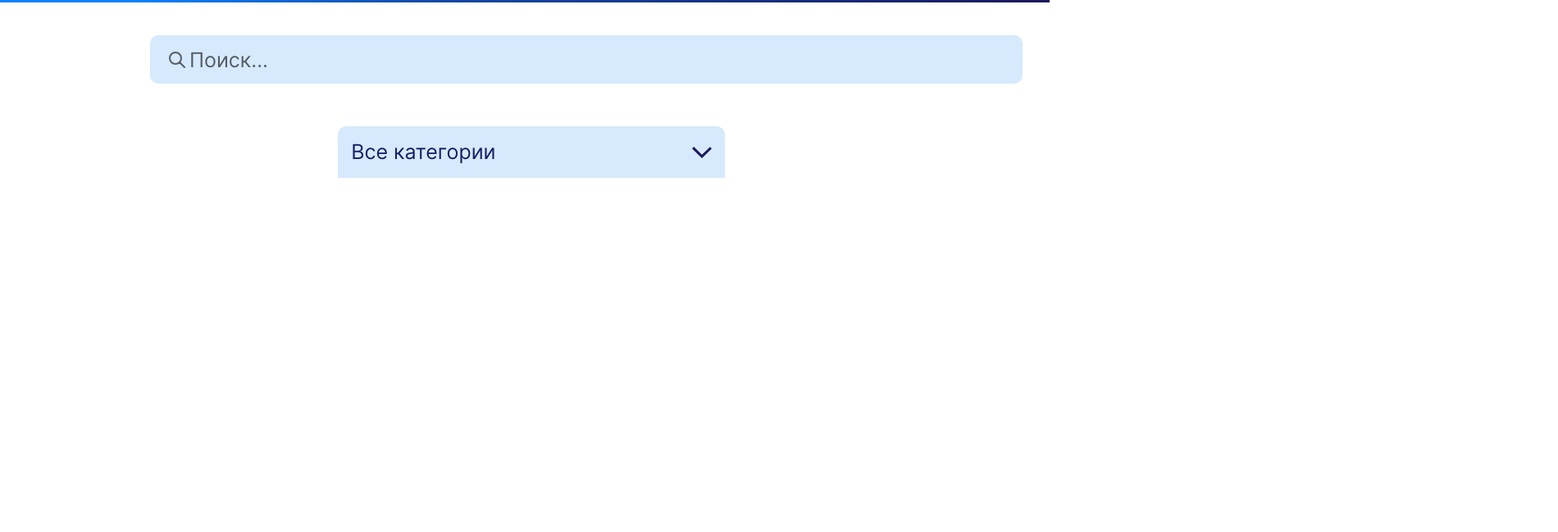
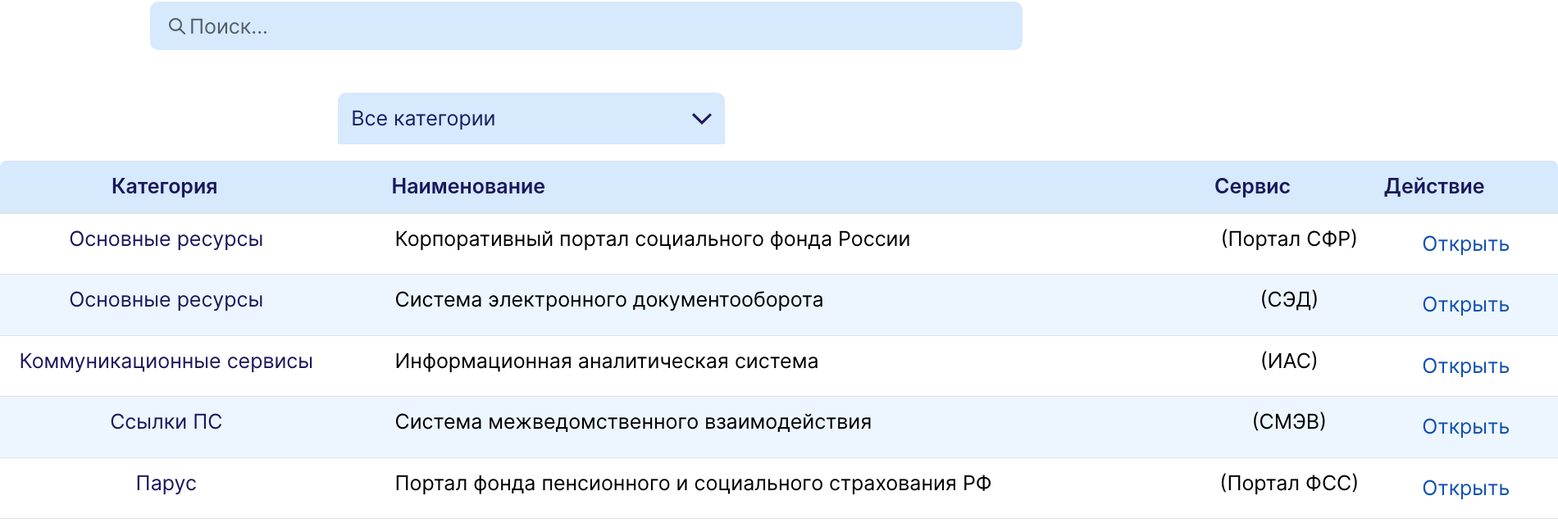
Before and after one commit to kublahan/OSFR_Service, a Vue app in the folder OSFR_Service_UI/: page / in a window 1280 px wide. Shown: the part 337-986 px from the top of the page at 82% size, 1900 px wide, since content can reach past the window. Before the commit the page ends 800 px from the top, so only its background shows below. Built offline with nearby package versions, Linux system fonts and the light colour scheme.

Commit message:
Add static table

```diff
--- /dev/null
+++ b/OSFR_Service_UI/src/components/ResourcesTable.vue
@@ -0,0 +1,152 @@
+<template>
+    <div class="table-responsive table-container">
+        <table class="table">
+            <thead>
+                <tr>
+                    <th class="col-category">Категория</th>
+                    <th class="col-name">Наименование</th>
+                    <th class="col-service">Сервис</th>
+                    <th class="col-action">Действие</th>
+                </tr>
+            </thead>
+            <!-- <tbody>
+                <tr v-for="resource in resources" :key="resource.id">
+                    <td>{{ resource.category }}</td>
+                    <td>{{ resource.name }}</td>
+                    <td>{{ resource.service }}</td>
+                    <td>
+                        <button
+                        @click="openResource(resource.url)"
+                        class="btn btn-primary btn-sm">
+                            Открыть
+                        </button>
+                    </td>
+                </tr>
+            </tbody> -->
+        <tbody>
+        <tr>
+          <td class="category">Основные ресурсы</td>
+          <td class="name">Корпоративный портал социального фонда России</td>
+          <td>(Портал СФР)</td>
+          <td><button class="action-btn">Открыть</button></td>
+        </tr>
+        <tr>
+          <td class="category">Основные ресурсы</td>
+          <td class="name">Система электронного документооборота</td>
+          <td>(СЭД)</td>
+          <td><button class="action-btn">Открыть</button></td>
+        </tr>
+        <tr>
+          <td class="category">Коммуникационные сервисы</td>
+          <td class="name">Информационная аналитическая система</td>
+          <td>(ИАС)</td>
+          <td><button class="action-btn">Открыть</button></td>
+        </tr>
+        <tr>
+          <td class="category">Ссылки ПС</td>
+          <td class="name">Система межведомственного взаимодействия</td>
+          <td>(СМЭВ)</td>
+          <td><button class="action-btn">Открыть</button></td>
+        </tr>
+        <tr>
+          <td class="category">Парус</td>
+          <td class="name">Портал фонда пенсионного и социального страхования РФ</td>
+          <td>(Портал ФСС)</td>
+          <td><button class="action-btn">Открыть</button></td>
+        </tr>
+      </tbody>
+        </table>
+    </div>
+</template>
+
+<script lang="ts">
+
+export default {
+  name: 'ResourcesTable'
+};
+</script>
+
+<style scoped>
+/* Основной контейнер таблицы */
+.table-container {
+  margin: 20px auto;
+  border-radius: 8px;
+  overflow: hidden;
+  width: 118.75rem;
+}
+
+/* Стили таблицы */
+.table {
+  width: 100%;
+  border-collapse: collapse;
+}
+
+/* Заголовки столбцов */
+.table th {
+  background-color: #D6E9FD; /* Темно-синий */
+  color: #1A185C;
+  font-weight: 600;
+  font-size: 25px;
+}
+
+/* Ячейки таблицы */
+.table td {
+  padding: 12px 16px;
+  border-bottom: 1px solid #e0e0e0;
+  color: #000000;
+  font-size: 25px;
+  font-family: 'Inter-Regular';
+  text-align: center;
+}
+
+/* Стили кнопки */
+.action-btn {
+  padding: 6px 12px;
+  background-color: transparent;
+  border: none;
+  box-shadow: none;
+  color: #1150B0;
+  border: none;
+  cursor: pointer;
+  font-size: 25px;
+  font-family: 'Inter-Regular';
+
+}
+
+td.category {
+    color: #1A185C;
+}
+
+td.name {
+    text-align: left;
+}
+
+.table tbody tr:nth-child(even) {
+    background-color: #EDF6FF;
+}
+
+.table tbody tr:nth-child(odd) {
+    background-color: #FFFFFF;
+}
+
+.table th.col-category,
+.table td.category {
+  width: 15.4375rem;
+  padding-right: 4.75rem;
+  text-align: center; /* Например, 250 пикселей для "Категории" */
+}
+
+.table th.col-name,
+.table td.name {
+  width: 45.5625rem;
+  text-align: left; /* Например, 500 пикселей для "Наименования" */
+}
+
+.table th.col-service {
+  width: 150px; /* Например, 150 пикселей для "Сервиса" */
+}
+
+.table th.col-action {
+  width: 120px; /* Например, 120 пикселей для "Действия" */
+}
+</style>
--- a/OSFR_Service_UI/src/views/MainView.vue
+++ b/OSFR_Service_UI/src/views/MainView.vue
@@ -1,11 +1,13 @@
 <script>
 import SearchInput from '@/components/SearchInput.vue';
-import CategoryDropdown from '../components/CategoryDropdown.vue';
+import CategoryDropdown from '@/components/CategoryDropdown.vue';
+import ResourcesTable from '@/components/ResourcesTable.vue';
 export default {
   name: 'MainView',
   components: {
     SearchInput,
-    CategoryDropdown
+    CategoryDropdown,
+    ResourcesTable
   }
 
 };
@@ -28,6 +30,9 @@
       <CategoryDropdown/>
     </div>
 
+    <div class="resources-table">
+      <ResourcesTable/>
+    </div>
 
 </template>
 
@@ -70,7 +75,7 @@
 
 .name-banner {
     width: 100%;
-    height: 100%;
+    height: 13.125rem;
     background: linear-gradient(to right, #0983FE 12%, #124AA7 41%, #1A185C 100%);
     color: #FFFFFF;
     font-size: 4.3125rem;
@@ -93,4 +98,5 @@
   gap: 1rem;
   flex-wrap: wrap;
 }
+
 </style>
```
